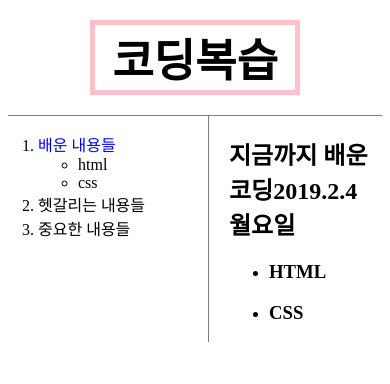
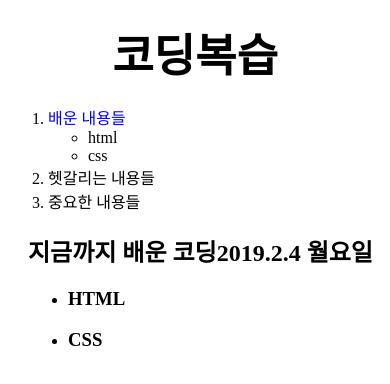
Before and after one commit to dudwn7504/-1, a plain HTML site: page 1.html in a window 390 px wide. Drawn offline with Linux system fonts and the light colour scheme.

Commit message:
version4

```diff
--- a/1.html
+++ b/1.html
@@ -11,7 +11,6 @@
    h1 {
      font-size: 45px;
      text-align: center;
-     border:5px solid pink;
      width:200px;
      margin:auto;
      margin-top: 20px;
@@ -26,11 +25,14 @@
      grid-template-columns:200px 1fr;
      border-top:1px solid gray;
    }
-   #grid ol{
-     padding-left: 30px;
-   }
-   div{
-
+   @media(max-width:800px) {
+     #grid {
+       display: block;
+       border-top: none;
+     }
+     #grid #article {
+       border-left: none;
+     }
    }
   </style>
 </head>
```
Also changed, not shown: 2.html (+10 -2 lines), 3.html (+10 -2 lines), css.html (+10 -2 lines), html.html (+10 -2 lines), index.html (+12 -4 lines).
